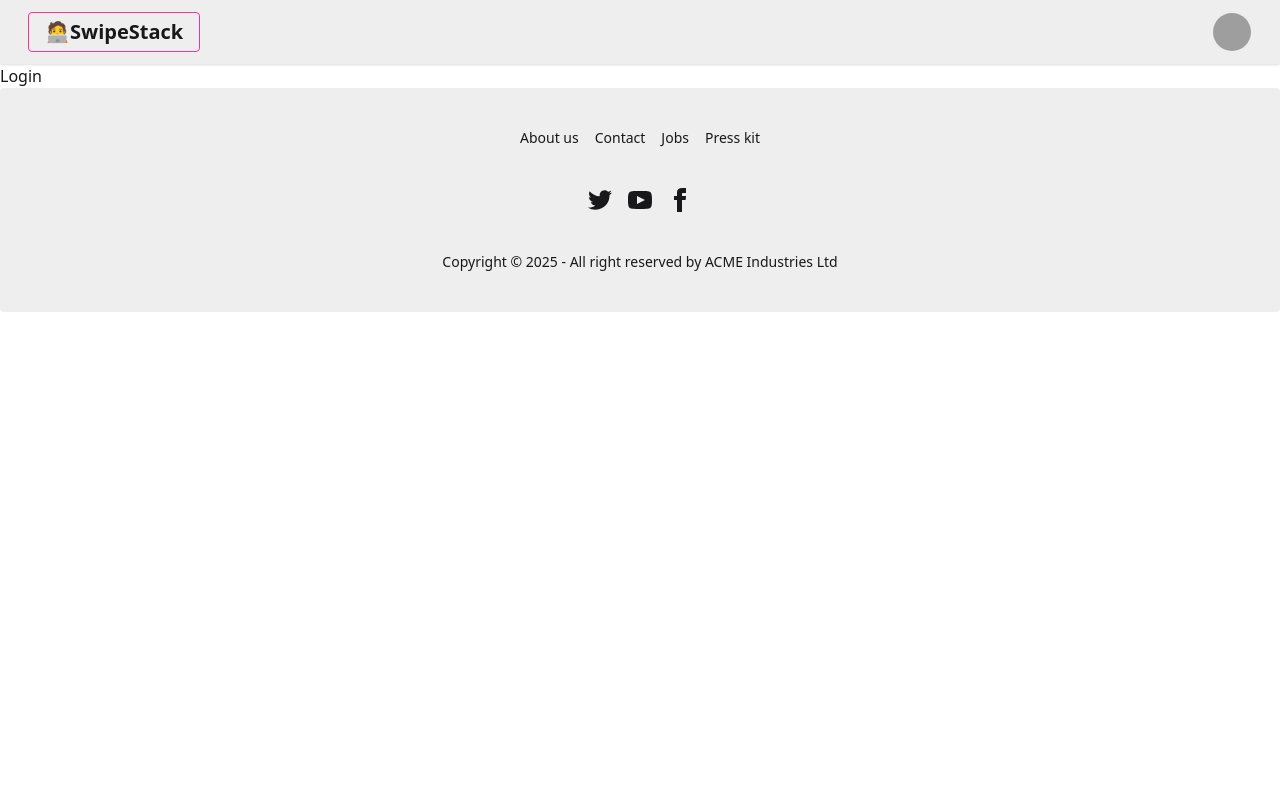
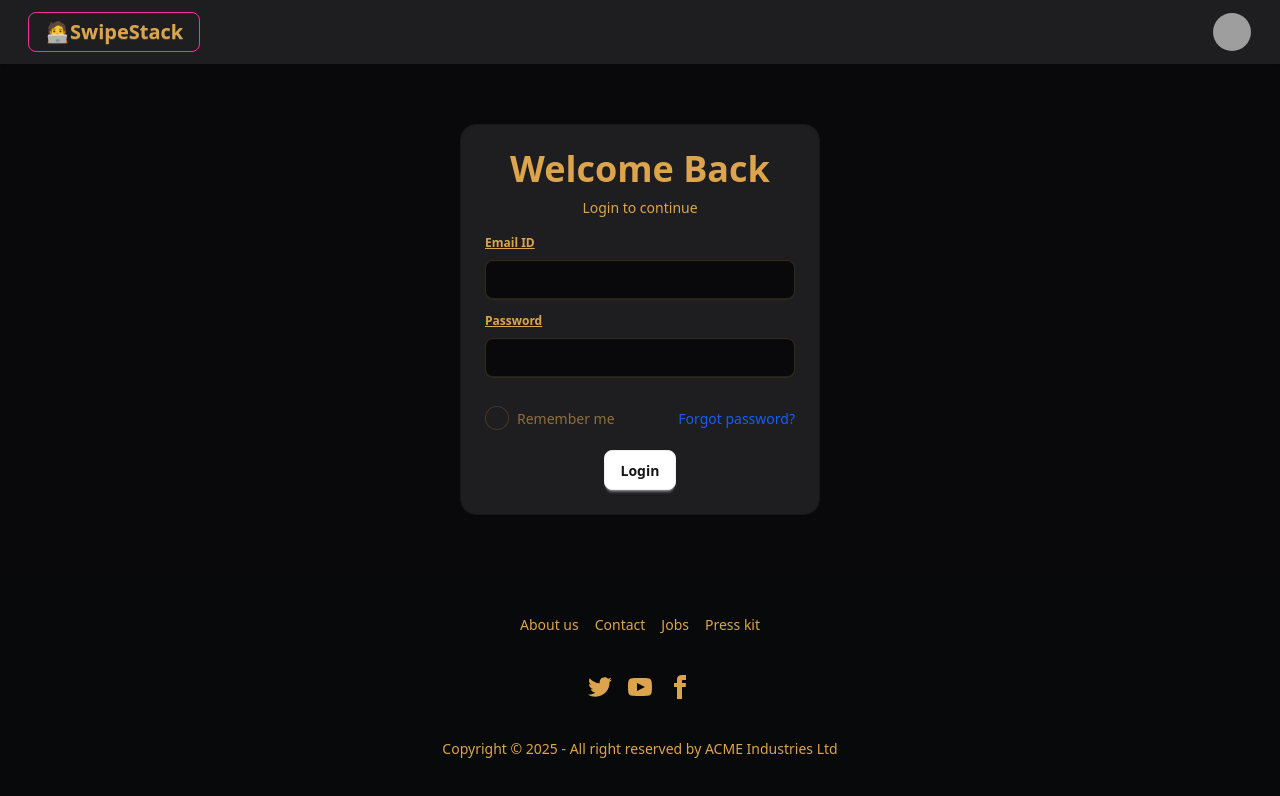
Before and after one commit to seekernothing/SwipeStack-Frontend, a React (Vite) app: page /login in a window 1280 px wide. Shown: the top 796 px of the page. Built offline with nearby package versions, Linux system fonts and the light colour scheme; grey boxes are pictures that could not be loaded; a web font is replaced by a local one.

Commit message:
Created login component

```diff
--- a/index.html
+++ b/index.html
@@ -1,5 +1,5 @@
 <!doctype html>
-<html lang="en">
+<html lang="en" data-theme="luxury">
   <head>
     <meta charset="UTF-8" />
     <link rel="icon" type="image/svg+xml" href="/vite.svg" />
--- a/src/Footer.jsx
+++ b/src/Footer.jsx
@@ -2,7 +2,7 @@
 
 const Footer = () => {
   return (
-    <footer className="footer footer-horizontal footer-center bg-base-300 text-base-content rounded p-10" >
+    <footer className="footer footer-horizontal footer-center bg-[rgb(8,9,10)] text-base-content rounded p-10">
       <nav className="grid grid-flow-col gap-4">
         <a className="link link-hover">About us</a>
         <a className="link link-hover">Contact</a>
@@ -10,7 +10,7 @@ const Footer = () => {
         <a className="link link-hover">Press kit</a>
       </nav>
       <nav>
-        <div className="grid grid-flow-col gap-4">
+        <div className="grid grid-flow-col gap-4 cursor-pointer">
           <a>
             <svg
               xmlns="http://www.w3.org/2000/svg"
--- a/src/Login.jsx
+++ b/src/Login.jsx
@@ -1,10 +1,42 @@
-
 const Login = () => {
   return (
-    <div>
-      Login
+    <div className="flex justify-center items-center p-15">
+      <div className="card card-border bg-base-300 w-90">
+        <div className="card-body">
+          <h2 className="card-title justify-center text-4xl "> Welcome Back</h2>
+          <p className=" flex justify-center">Login to continue</p>
+
+          <div>
+            <fieldset className="fieldset ">
+              <legend className="fieldset-legend underline ">Email ID</legend>
+              <input type="text" className="input" placeholder="" />
+            </fieldset>
+
+            <fieldset className="fieldset ">
+              <legend className="fieldset-legend underline ">Password</legend>
+              <input type="text" className="input" placeholder="" />
+            </fieldset>
+          </div>
+
+          <div className="flex w-full mt-4">
+            <div className="flex justify-between items-center w-full">
+              <label className="label cursor-pointer flex items-center gap-2">
+                <input type="checkbox" className="checkbox" />
+                Remember me
+              </label>
+              <a href="#" className="text-blue-600 hover:underline">
+                Forgot password?
+              </a>
+            </div>
+          </div>
+
+          <div className="card-actions justify-center mt-3">
+            <button className="btn btn-primary">Login</button>
+          </div>
+        </div>
+      </div>
     </div>
   );
-}
+};
 
-export default Login
+export default Login;
--- a/src/index.css
+++ b/src/index.css
@@ -1,4 +1,4 @@
 @import "tailwindcss";
-@plugin  "daisyui" {
-  themes: light --default, dark --prefersdark, cupcake;
+@plugin "daisyui" {
+  themes: light --default, dark --prefersdark, cupcake, luxury;
 }
```
